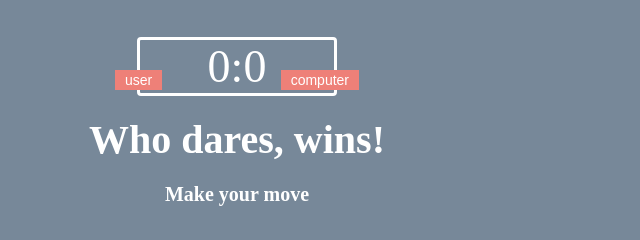
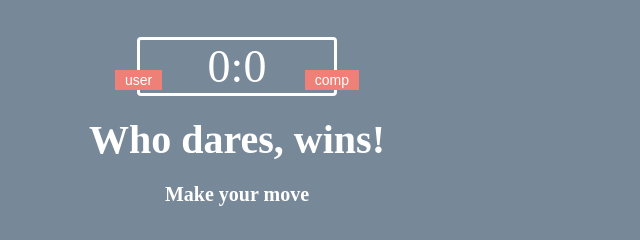
Before and after one commit to nadia643/rock-paper-scissors-lizard-spock, a website: page r-p-s-l-s.html in a window 1280 px wide. Shown: the part 290-530 px from the top of the page, 403-1043 px from the left. Drawn offline with Linux system fonts and the light colour scheme.

Commit message:
computer to comp

```diff
--- a/r-p-s-l-s.html
+++ b/r-p-s-l-s.html
@@ -31,7 +31,7 @@
 
         <div class="scoreboard">
             <div id="user-label" class="badge">user</div>
-            <div id="computer-label" class="badge">computer</div>
+            <div id="computer-label" class="badge">comp</div>
             <span id="user-score">0</span>:<span id="computer-score">0</span>
         </div>
 
```
